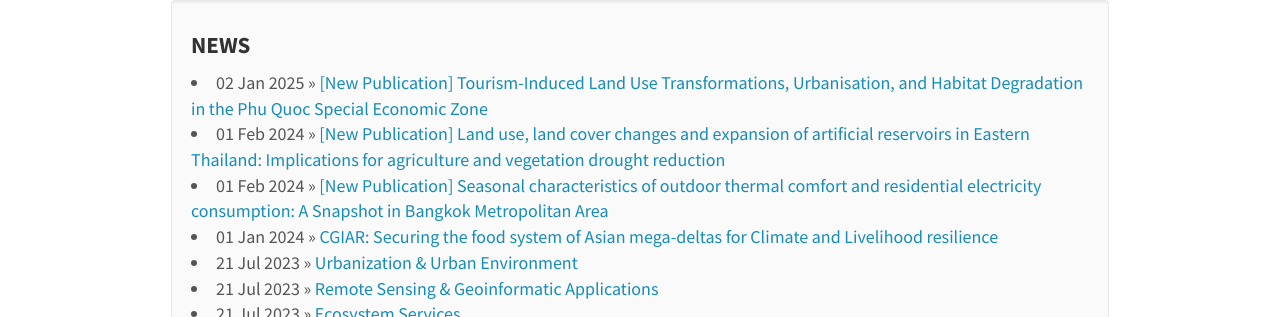
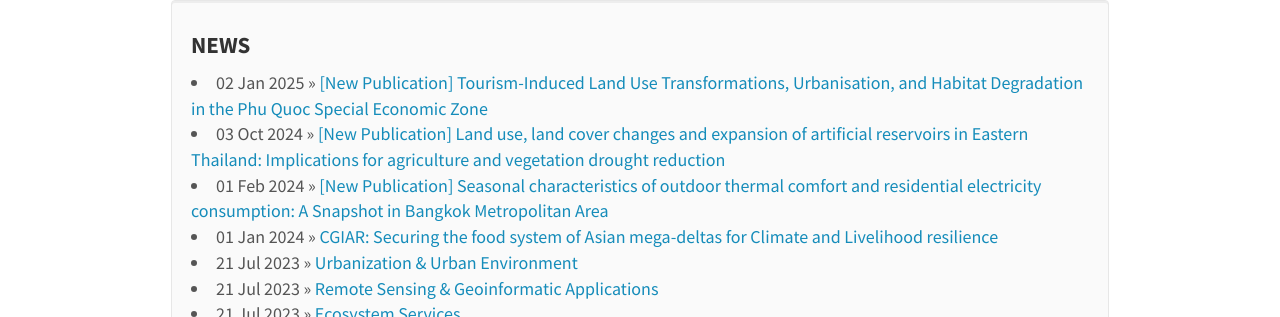
Before and after one commit to canng/cann, a Jekyll site: the page built from _pages/home.md, in a window 1280 px wide and 900 px high, scrolled down 1299 px. Shown: the part 317-634 px from the top of the window. Built offline with Jekyll 4.4.1, drawn with Linux system fonts in a browser that asks for light colours; nearby versions of some CDN libraries.

Commit message:
Update publication date in Artificial Reservoir post

```diff
--- a/_posts/2024-10-03-Publication_Artificial_reservoir.md
+++ b/_posts/2024-10-03-Publication_Artificial_reservoir.md
@@ -1,7 +1,7 @@
 ---
 layout: post
 title: "[New Publication] Land use, land cover changes and expansion of artificial reservoirs in Eastern Thailand: Implications for agriculture and vegetation drought reduction"
-date: 2024-02-01
+date: 2024-10-03
 ---
 
 <hr>
```
